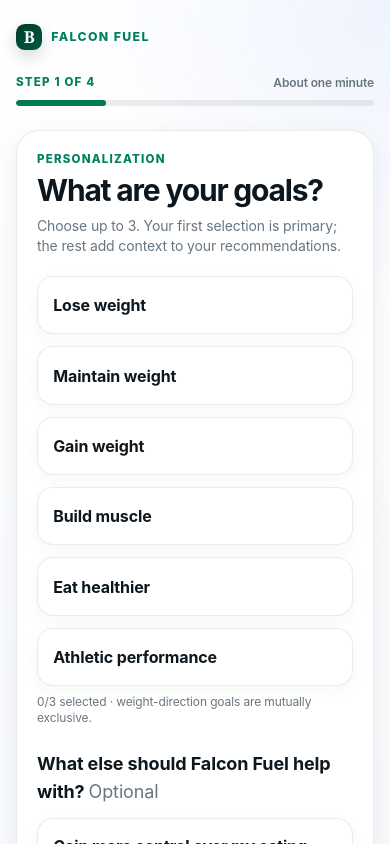
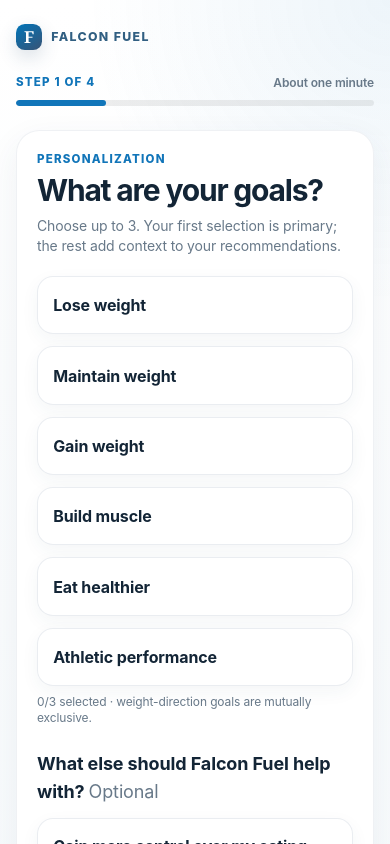
Before and after one commit to JamoV18/Bentley-Fuel, a Next.js app: page /onboarding in a window 390 px wide. Shown: the top 844 px of the page. Built offline with nearby package versions, Linux system fonts and the light colour scheme.

Commit message:
Unify app theme with Today and resize calorie value

```diff
--- a/src/app/layout.tsx
+++ b/src/app/layout.tsx
@@ -1,6 +1,7 @@
 import type { Metadata, Viewport } from "next";
 import type { ReactNode } from "react";
 import "./globals.css";
+import "./unified-theme.css";
 
 export const metadata: Metadata = {
   title: "Falcon Fuel",
@@ -10,7 +11,7 @@ export const metadata: Metadata = {
 export const viewport: Viewport = {
   width: "device-width",
   initialScale: 1,
-  themeColor: "#003b2a",
+  themeColor: "#385375",
 };
 
 export default function RootLayout({ children }: { children: ReactNode }) {
--- /dev/null
+++ b/src/app/unified-theme.css
@@ -0,0 +1,172 @@
+/*
+ * Falcon Fuel unified visual system.
+ * Today is the source of truth: navy ink, blue primary, teal accent,
+ * cool white surfaces, soft blue-gray borders and shadows.
+ */
+:root {
+  --background: #f7fafc;
+  --foreground: #132536;
+  --brand-950: #132536;
+  --brand-900: #385375;
+  --brand-800: #315f82;
+  --brand-700: #1175b9;
+  --brand-600: #2f9e95;
+  --brand-100: #dcecf5;
+  --brand-50: #edf6fc;
+  --accent-blue: #1175b9;
+  --accent-sky: #edf6fc;
+  --surface: rgba(255,255,255,.95);
+  --surface-solid: #ffffff;
+  --line: rgba(56,83,117,.09);
+  --muted: #687989;
+  --shadow: 0 16px 42px rgba(45,72,95,.09), 0 2px 8px rgba(45,72,95,.04);
+  --shadow-soft: 0 10px 28px rgba(45,72,95,.07);
+}
+
+html { background: var(--background); }
+body {
+  background:
+    radial-gradient(circle at 96% 0%, rgba(17,117,185,.08), transparent 31rem),
+    radial-gradient(circle at 4% 28%, rgba(47,158,149,.055), transparent 27rem),
+    linear-gradient(180deg, #ffffff 0%, #f8fafc 55%, #f5f8fb 100%);
+  color: var(--foreground);
+}
+
+::selection { background: #dcecf8; color: #132536; }
+button, a, input, select, textarea { outline-color: #1175b9; }
+
+/* Shared controls now match Today's action language. */
+.primary {
+  background: linear-gradient(115deg, #385375 0%, #0d659d 65%, #2f9e95 135%);
+  color: #fff;
+  box-shadow: 0 14px 30px rgba(37,83,118,.18);
+}
+.primary:hover {
+  box-shadow: 0 17px 34px rgba(37,83,118,.22);
+  filter: brightness(1.02);
+}
+.secondary,
+.choice,
+.chip {
+  border-color: rgba(56,83,117,.10);
+  background: rgba(255,255,255,.95);
+  color: #132536;
+  box-shadow: 0 6px 18px rgba(45,72,95,.05);
+}
+.secondary:hover,
+.choice:hover,
+.chip:hover {
+  border-color: rgba(17,117,185,.24);
+  background: #fff;
+}
+.choice[data-selected="true"],
+.chip[data-selected="true"] {
+  border-color: rgba(17,117,185,.45);
+  background: #edf6fc;
+  color: #244b69;
+  box-shadow: inset 0 0 0 1px rgba(17,117,185,.16), 0 7px 18px rgba(45,72,95,.06);
+}
+.field input,
+.field select,
+.field textarea {
+  border-color: rgba(56,83,117,.11);
+  background: #fff;
+  color: #132536;
+}
+.field input:focus,
+.field select:focus,
+.field textarea:focus {
+  border-color: #1175b9;
+  box-shadow: 0 0 0 4px rgba(17,117,185,.09);
+}
+
+/* Brand badge follows the F used on Today. */
+.brand-kicker { color: #315f82; }
+.brand-kicker::before {
+  content: "F";
+  background: linear-gradient(145deg, #0075b9, #385375);
+  color: #fff;
+  box-shadow: 0 7px 18px rgba(43,79,112,.17);
+}
+.eyebrow { color: #1175b9; }
+.subtle { color: #687989; }
+
+/* Universal surfaces. */
+.surface,
+.meal-row {
+  border-color: rgba(56,83,117,.08);
+  background: rgba(255,255,255,.95);
+  box-shadow: 0 12px 34px rgba(45,72,95,.07);
+}
+.surface-soft {
+  border-color: rgba(56,83,117,.08);
+  background: linear-gradient(145deg, #f4f8fb, #ffffff);
+}
+.meal-image { background-color: #edf2f6; border-color: rgba(56,83,117,.08); }
+
+/* Shared navigation is identical in spirit to Today. */
+.app-nav {
+  border-color: rgba(56,83,117,.09);
+  background: rgba(255,255,255,.93);
+  box-shadow: 0 12px 34px rgba(45,72,95,.08);
+}
+.app-nav-item { color: #6b7a87; }
+.app-nav-item:hover { color: #385375; background: #f1f6f9; }
+.app-nav-item[data-active="true"] { color: #1175b9; background: #edf6fc; }
+
+/* Re-theme legacy emerald Tailwind utilities still present in older screens. */
+[class~="text-emerald-950"] { color: #132536 !important; }
+[class~="text-emerald-900"] { color: #385375 !important; }
+[class~="text-emerald-800"] { color: #1175b9 !important; }
+[class~="text-emerald-700"] { color: #1175b9 !important; }
+[class~="bg-emerald-950"] { background-color: #132536 !important; }
+[class~="bg-emerald-900"] { background-color: #385375 !important; }
+[class~="bg-emerald-800"] { background-color: #1175b9 !important; }
+[class~="bg-emerald-700"] { background-color: #1175b9 !important; }
+[class~="bg-emerald-50"] { background-color: #edf6fc !important; }
+[class~="bg-emerald-50/70"],
+[class~="bg-emerald-50/75"],
+[class~="bg-emerald-50/90"] { background-color: rgba(237,246,252,.9) !important; }
+[class~="border-emerald-900/15"],
+[class~="border-emerald-900/[.06]"],
+[class~="border-emerald-200"] { border-color: rgba(17,117,185,.16) !important; }
+[class~="accent-emerald-700"] { accent-color: #1175b9 !important; }
+[class~="hover:bg-emerald-900"]:hover { background-color: #315f82 !important; }
+[class~="hover:text-emerald-800"]:hover { color: #1175b9 !important; }
+
+/* Dark nutrition surfaces use the same navy-to-blue family as Today. */
+.nutrition-hero {
+  background:
+    radial-gradient(circle at 82% 10%, rgba(47,158,149,.20), transparent 18rem),
+    linear-gradient(145deg, #385375, #174f76 72%);
+  box-shadow: 0 18px 42px rgba(45,72,95,.20);
+}
+.progress-ring::before { background: #294e69; }
+
+/* Calorie ring: the value must always have visible clearance from the ring. */
+.today-shell .calorie-ring-inner {
+  width: 100%;
+  padding-inline: 1.4rem;
+}
+.today-shell .calorie-ring-inner > strong {
+  width: 100%;
+  max-width: 10.2rem;
+  font-size: clamp(2.35rem, 5.8vw, 3.35rem) !important;
+  line-height: .94 !important;
+  letter-spacing: -.055em !important;
+  white-space: nowrap;
+  text-align: center;
+}
+
+@media (max-width: 620px) {
+  body {
+    background:
+      radial-gradient(circle at 100% 0%, rgba(17,117,185,.075), transparent 19rem),
+      linear-gradient(180deg, #ffffff 0%, #f7fafc 60%, #f4f8fb 100%);
+  }
+  .today-shell .calorie-ring-inner { padding-inline: 1.15rem; }
+  .today-shell .calorie-ring-inner > strong {
+    max-width: 8.7rem;
+    font-size: clamp(2.15rem, 10vw, 2.85rem) !important;
+  }
+}
```
